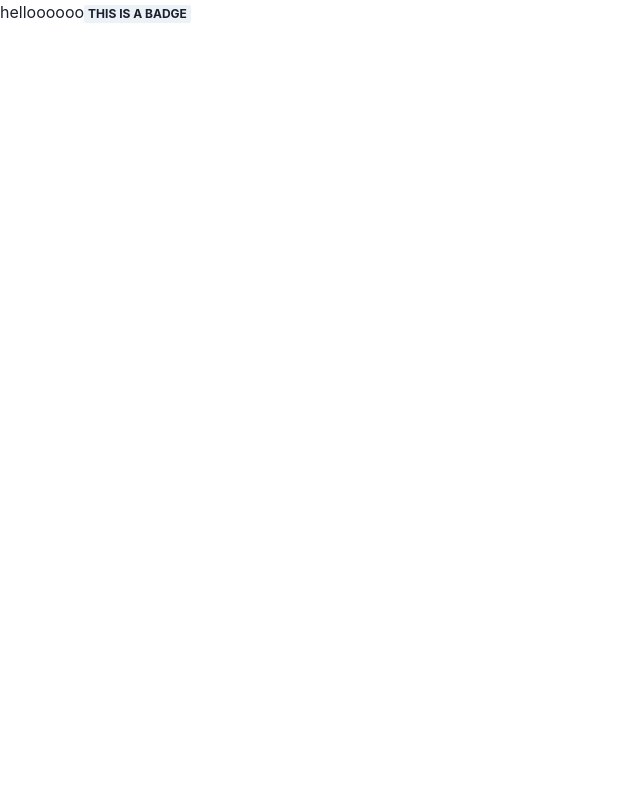
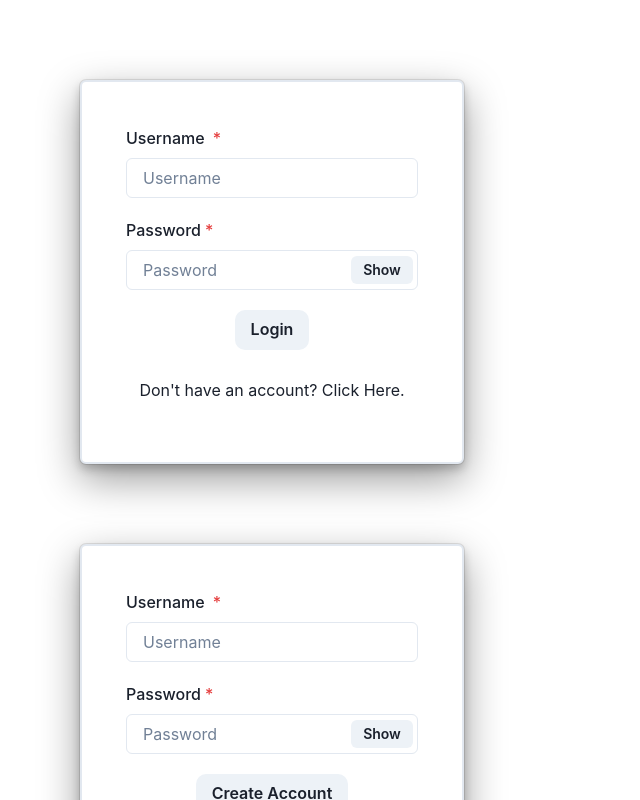
Before and after one commit to MarcelPratikto/MyStoryIllustrator, a React (Create React App) app in the folder Client/my-story-illustrator-client/: page / in a window 1280 px wide. Shown: the top 800 px of the page, without its empty margins (0-640 px from the left). Built offline with nearby package versions, Linux system fonts and the light colour scheme; the HTML template or start-up script is replaced by a standard one.

Commit message:
Created Login Form, Create Acc Form, Index.html

```diff
--- a/Client/my-story-illustrator-client/src/App.js
+++ b/Client/my-story-illustrator-client/src/App.js
@@ -1,11 +1,13 @@
 import { ChakraProvider } from '@chakra-ui/react'
 import LoginForm from './components/loginForm';
+import CreateAccForm from './components/createAccForm';
 
 function App() {
   return (
     <ChakraProvider>
       <div className="App">
         <LoginForm />
+        <CreateAccForm />
       </div>
     </ChakraProvider>
   );
--- /dev/null
+++ b/Client/my-story-illustrator-client/src/components/createAccForm.jsx
@@ -0,0 +1,66 @@
+import {
+    FormControl,
+    FormLabel,
+    Input,
+    InputGroup,
+    InputRightElement,
+    Button,
+    Box,
+  } from '@chakra-ui/react'
+  import React from 'react';
+
+  function CreateAccForm() {
+      return (
+        <div className="App">
+          <Box m={20}
+           boxSize="sm"
+           border='2px'
+           borderColor='gray.200'
+           boxShadow='dark-lg'
+           p='6'
+           rounded='md'
+           bg='white'
+           alignItems='center'
+           justifyContent='center'
+           textAlign='center'>
+              <Box m={5}>
+                <FormControl isRequired>
+                <FormLabel> Username </FormLabel>
+                <Input placeholder='Username' />
+                </FormControl>
+              </Box>
+              <Box m={5}>
+                <FormControl isRequired>
+                <FormLabel>Password</FormLabel>
+                <PasswordInput></PasswordInput>
+                </FormControl>
+              </Box>
+              <Box>
+                <Button borderRadius="10">Create Account</Button>
+              </Box>
+          </Box>
+        </div>
+      );
+    }
+
+
+    function PasswordInput() {
+      const [show, setShow] = React.useState(false)
+      const handleClick = () => setShow(!show)
+
+      return (
+        <InputGroup size='md'>
+          <Input
+            pr='4.5rem'
+            type={show ? 'text' : 'password'}
+            placeholder='Password'
+          />
+          <InputRightElement width='4.5rem'>
+            <Button h='1.75rem' size='sm' onClick={handleClick}>
+              {show ? 'Hide' : 'Show'}
+            </Button>
+          </InputRightElement>
+        </InputGroup>
+      )
+    }
+    export default CreateAccForm;
--- a/Client/my-story-illustrator-client/src/components/loginForm.jsx
+++ b/Client/my-story-illustrator-client/src/components/loginForm.jsx
@@ -1,12 +1,70 @@
-import { Badge } from '@chakra-ui/react'
+import {
+  FormControl,
+  FormLabel,
+  Input,
+  InputGroup,
+  InputRightElement,
+  Button,
+  Box,
+  Link,
+} from '@chakra-ui/react'
+import React from 'react';
 
 function LoginForm() {
     return (
       <div className="App">
-            helloooooo
-            <Badge>This is a badge</Badge>
+        <Box m={20}
+         boxSize="sm"
+         border='2px'
+         borderColor='gray.200'
+         boxShadow='dark-lg'
+         p='6'
+         rounded='md'
+         bg='white'
+         alignItems='center'
+         justifyContent='center'
+         textAlign='center'>
+            <Box m={5}>
+              <FormControl isRequired>
+              <FormLabel> Username </FormLabel>
+              <Input placeholder='Username' />
+              </FormControl>
+            </Box>
+            <Box m={5}>
+              <FormControl isRequired>
+              <FormLabel>Password</FormLabel>
+              <PasswordInput></PasswordInput>
+              </FormControl>
+            </Box>
+            <Box>
+              <Button borderRadius="10">Login</Button>
+            </Box>
+            <Box m={7}>
+            <Link>Don't have an account? Click Here.</Link>
+            </Box>
+        </Box>
       </div>
     );
   }
 
+
+  function PasswordInput() {
+    const [show, setShow] = React.useState(false)
+    const handleClick = () => setShow(!show)
+
+    return (
+      <InputGroup size='md'>
+        <Input
+          pr='4.5rem'
+          type={show ? 'text' : 'password'}
+          placeholder='Password'
+        />
+        <InputRightElement width='4.5rem'>
+          <Button h='1.75rem' size='sm' onClick={handleClick}>
+            {show ? 'Hide' : 'Show'}
+          </Button>
+        </InputRightElement>
+      </InputGroup>
+    )
+  }
   export default LoginForm;
```
Also changed, not shown: 1 other file (tests, documents, lock files or other folders).
